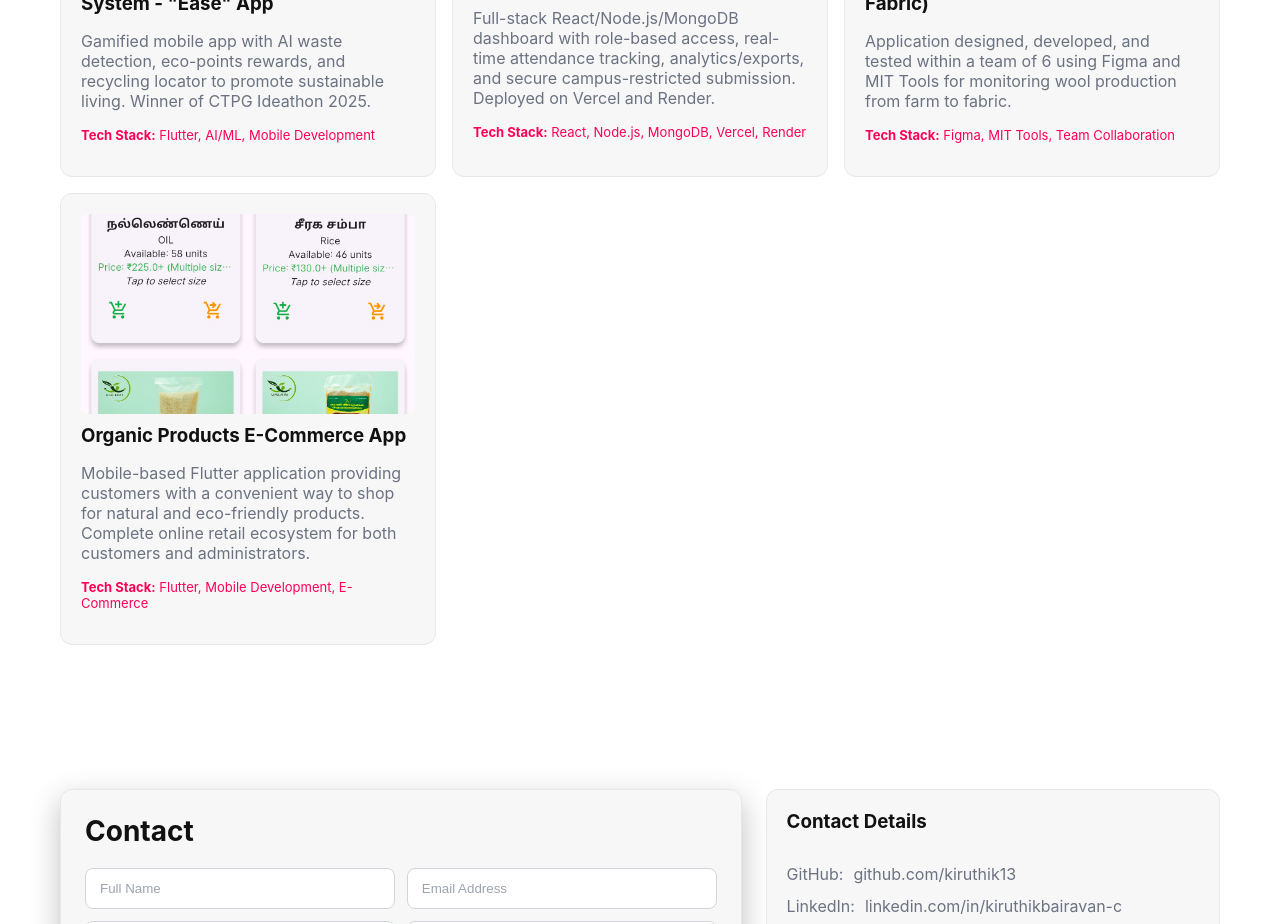
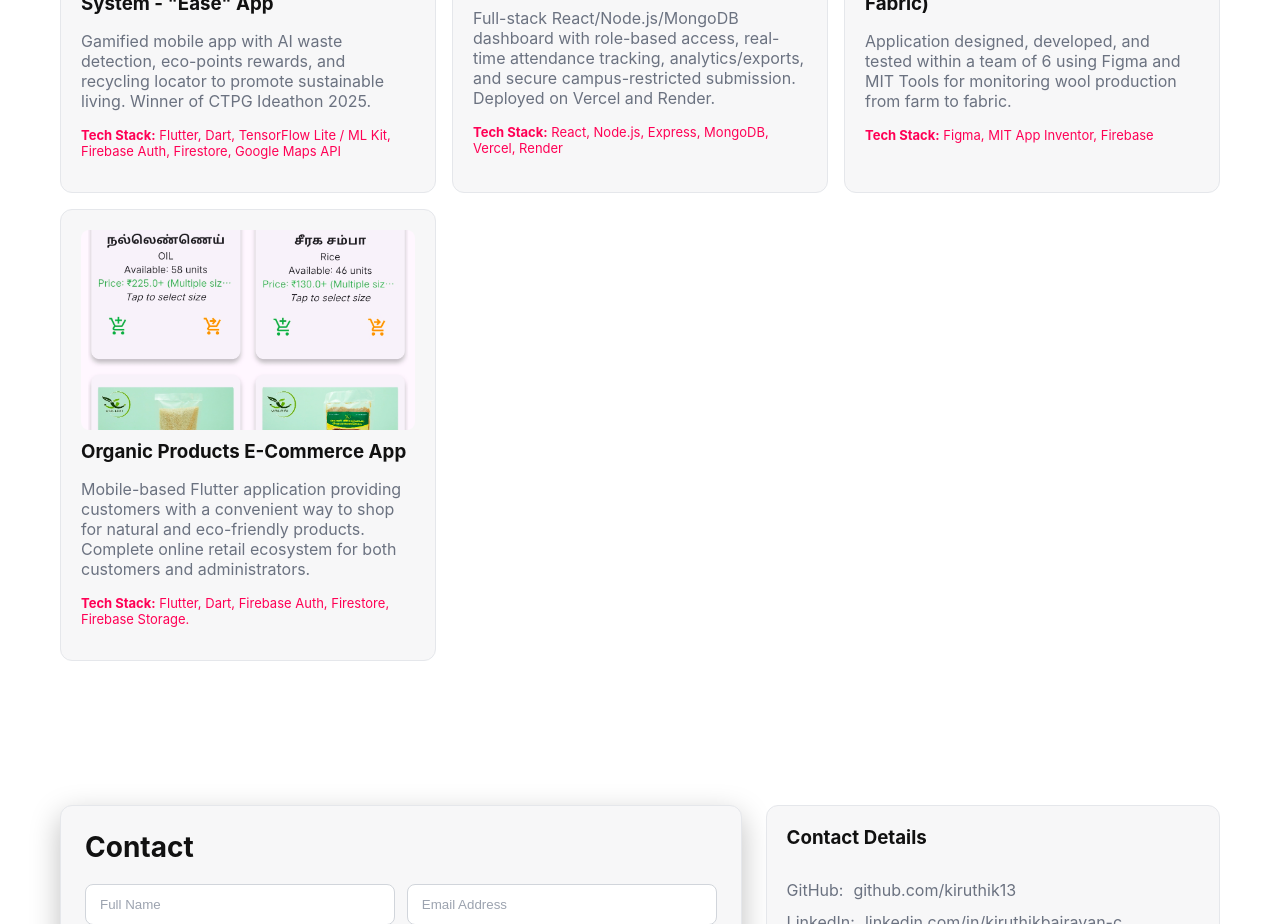
Before and after one commit to kiruthik13/portfolio, a React (Vite) app in the folder frontend/: page / in a window 1280 px wide. Shown: the part 4020-4944 px from the top of the page. Built offline with nearby package versions, Linux system fonts and the light colour scheme.

Commit message:
feat: update project tech stacks

```diff
--- a/frontend/src/pages/Projects.jsx
+++ b/frontend/src/pages/Projects.jsx
@@ -3,28 +3,28 @@ const projects = [
     title: 'Environment Waste Management System - "Ease" App',
     desc: 'Gamified mobile app with AI waste detection, eco-points rewards, and recycling locator to promote sustainable living. Winner of CTPG Ideathon 2025.',
     image: 'https://images.unsplash.com/photo-1542601906990-b4d3fb778b09?w=800&q=80',
-    tech: 'Flutter, AI/ML, Mobile Development',
+    tech: 'Flutter, Dart, TensorFlow Lite / ML Kit, Firebase Auth, Firestore, Google Maps API',
     url: '#'
   },
   {
     title: 'Student Attendance Tracker',
     desc: 'Full-stack React/Node.js/MongoDB dashboard with role-based access, real-time attendance tracking, analytics/exports, and secure campus-restricted submission. Deployed on Vercel and Render.',
     image: '/Attendance-tracker.png',
-    tech: 'React, Node.js, MongoDB, Vercel, Render',
+    tech: 'React, Node.js, Express, MongoDB, Vercel, Render',
     url: '#'
   },
   {
     title: 'Wool Monitoring System (Farm to Fabric)',
     desc: 'Application designed, developed, and tested within a team of 6 using Figma and MIT Tools for monitoring wool production from farm to fabric.',
     image: '/fleece.jpg',
-    tech: 'Figma, MIT Tools, Team Collaboration',
+    tech: 'Figma, MIT App Inventor, Firebase',
     url: '#'
   },
   {
     title: 'Organic Products E-Commerce App',
     desc: 'Mobile-based Flutter application providing customers with a convenient way to shop for natural and eco-friendly products. Complete online retail ecosystem for both customers and administrators.',
     image: '/online%20ecommerce%20app.jpg',
-    tech: 'Flutter, Mobile Development, E-Commerce',
+    tech: 'Flutter, Dart, Firebase Auth, Firestore, Firebase Storage.',
     url: '#'
   }
 ];
@@ -39,11 +39,11 @@ export default function Projects() {
             <article className="card project-card" key={p.title}>
               <img src={p.image} alt={p.title} />
               <div className="project-title">
-                <h3 style={{margin:0}}>{p.title}</h3>
+                <h3 style={{ margin: 0 }}>{p.title}</h3>
                 {p.url !== '#' && <a className="external" href={p.url} target="_blank" rel="noopener noreferrer" aria-label="Open project">↗</a>}
               </div>
               <p className="muted">{p.desc}</p>
-              {p.tech && <p style={{marginTop: '8px', fontSize: '13px', color: 'var(--pink)'}}><strong>Tech Stack:</strong> {p.tech}</p>}
+              {p.tech && <p style={{ marginTop: '8px', fontSize: '13px', color: 'var(--pink)' }}><strong>Tech Stack:</strong> {p.tech}</p>}
             </article>
           ))}
         </div>
```
